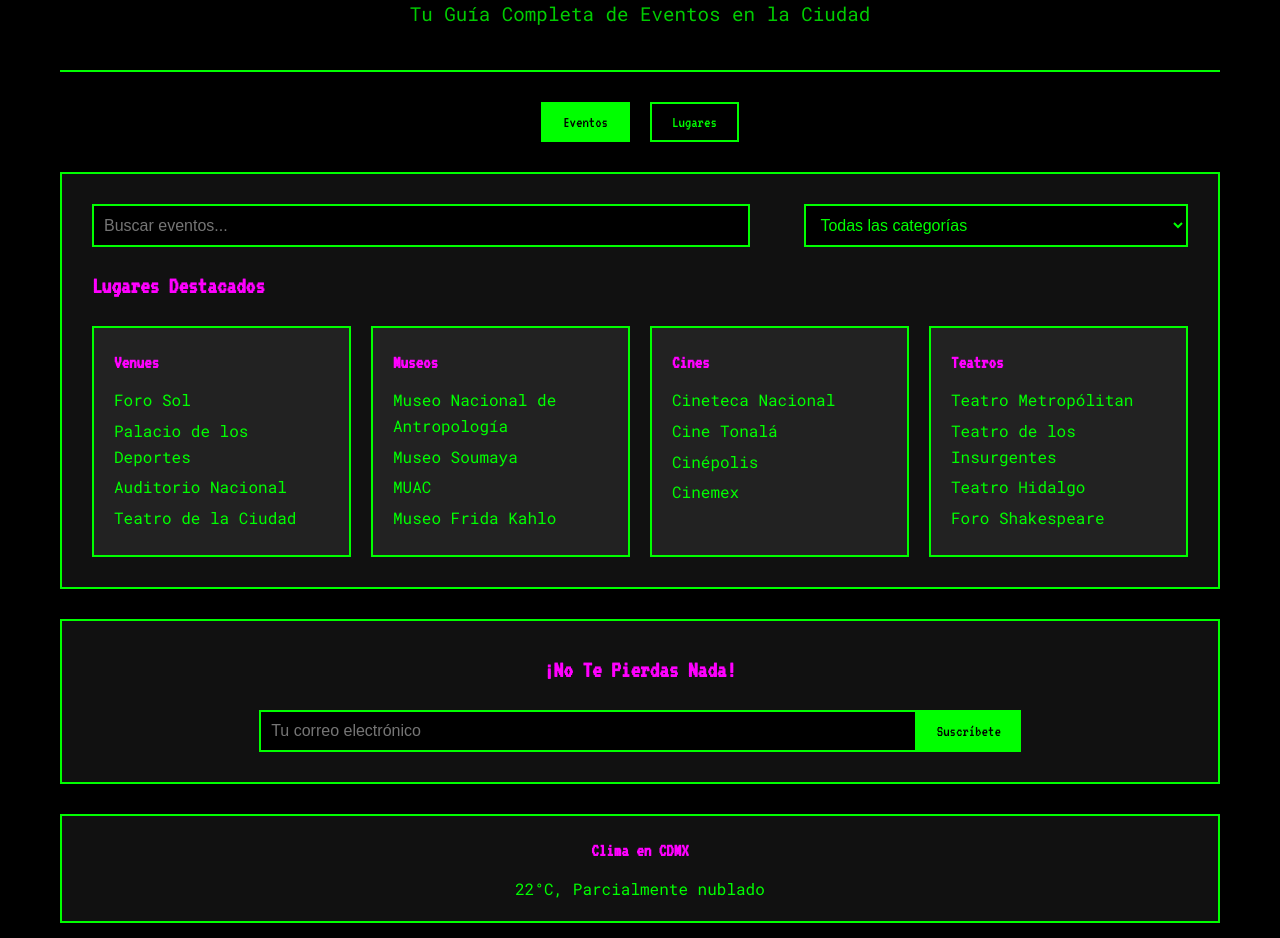
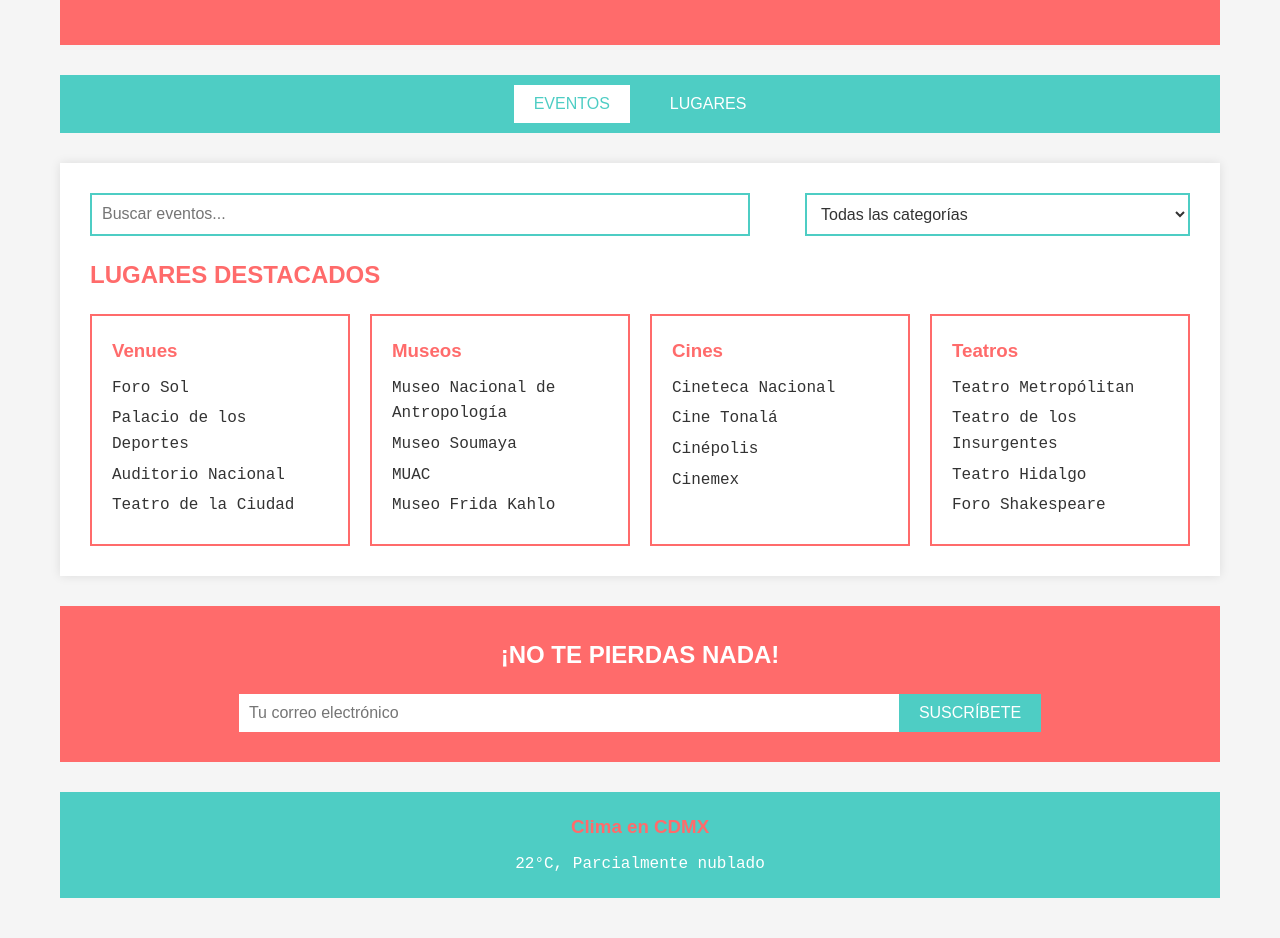
Before and after one commit to 0anush0/mx_hoy, a plain HTML site: page index.html in a window 1280 px wide. Shown: the part 163-1101 px from the top of the page. Drawn offline with Linux system fonts and the light colour scheme.

Commit message:
style update

```diff
--- a/styles.css
+++ b/styles.css
@@ -6,9 +6,9 @@
 }
 
 body {
-    font-family: 'Roboto Mono', monospace;
-    background-color: #000;
-    color: #0f0;
+    font-family: 'Courier New', monospace;
+    background-color: #f5f5f5;
+    color: #333;
     line-height: 1.6;
 }
 
@@ -22,21 +22,21 @@ body {
 header {
     text-align: center;
     padding: 40px 0;
-    border-bottom: 2px solid #0f0;
+    background-color: #ff6b6b;
     margin-bottom: 30px;
 }
 
 h1 {
-    font-family: 'VT323', monospace;
-    font-size: 4em;
-    color: #0f0;
-    text-shadow: 2px 2px #f0f;
+    font-family: 'Futura', sans-serif;
+    font-size: 3em;
+    color: #ffffff;
+    letter-spacing: 2px;
 }
 
 .tagline {
     font-size: 1.2em;
-    color: #0f0;
-    opacity: 0.8;
+    color: #ffffff;
+    font-style: italic;
 }
 
 /* Navigation styles */
@@ -44,37 +44,41 @@ nav {
     display: flex;
     justify-content: center;
     margin-bottom: 30px;
+    background-color: #4ecdc4;
+    padding: 10px 0;
 }
 
 .nav-button {
-    background-color: #000;
-    border: 2px solid #0f0;
-    color: #0f0;
+    background-color: transparent;
+    border: none;
+    color: #ffffff;
     padding: 10px 20px;
     margin: 0 10px;
     font-size: 1em;
     cursor: pointer;
     transition: all 0.3s ease;
-    font-family: 'VT323', monospace;
+    font-family: 'Futura', sans-serif;
+    text-transform: uppercase;
 }
 
 .nav-button:hover, .nav-button.active {
-    background-color: #0f0;
-    color: #000;
+    background-color: #ffffff;
+    color: #4ecdc4;
 }
 
 /* Main content styles */
 main {
-    background-color: #111;
-    border: 2px solid #0f0;
+    background-color: #ffffff;
     padding: 30px;
     margin-bottom: 30px;
+    box-shadow: 0 0 10px rgba(0,0,0,0.1);
 }
 
 h2 {
-    color: #f0f;
+    color: #ff6b6b;
     margin-bottom: 20px;
-    font-family: 'VT323', monospace;
+    font-family: 'Futura', sans-serif;
+    text-transform: uppercase;
 }
 
 #event-filters {
@@ -86,9 +90,9 @@ h2 {
 #event-search, #event-category {
     padding: 10px;
     font-size: 1em;
-    background-color: #000;
-    color: #0f0;
-    border: 2px solid #0f0;
+    border: 2px solid #4ecdc4;
+    background-color: #ffffff;
+    color: #333;
 }
 
 #event-search {
@@ -106,15 +110,15 @@ h2 {
 }
 
 .event, .place-category {
-    background-color: #222;
-    border: 2px solid #0f0;
+    background-color: #ffffff;
+    border: 2px solid #ff6b6b;
     padding: 20px;
     transition: transform 0.3s ease;
 }
 
 .event:hover, .place-category:hover {
     transform: translateY(-5px);
-    box-shadow: 0 5px 15px rgba(0, 255, 0, 0.3);
+    box-shadow: 0 5px 15px rgba(255,107,107,0.3);
 }
 
 .event-tags {
@@ -123,8 +127,8 @@ h2 {
 
 .event-tag {
     display: inline-block;
-    background-color: #0f0;
-    color: #000;
+    background-color: #4ecdc4;
+    color: #ffffff;
     padding: 2px 5px;
     margin-right: 5px;
     font-size: 0.8em;
@@ -132,9 +136,9 @@ h2 {
 }
 
 h3 {
-    color: #f0f;
+    color: #ff6b6b;
     margin-bottom: 10px;
-    font-family: 'VT323', monospace;
+    font-family: 'Futura', sans-serif;
 }
 
 ul {
@@ -143,20 +147,19 @@ ul {
 
 li {
     margin-bottom: 5px;
-    color: #0f0;
+    color: #333;
 }
 
 /* Email signup styles */
 #email-signup {
-    background-color: #111;
-    border: 2px solid #0f0;
+    background-color: #ff6b6b;
     padding: 30px;
     text-align: center;
     margin-bottom: 30px;
 }
 
 #email-signup h2 {
-    color: #f0f;
+    color: #ffffff;
     margin-bottom: 20px;
 }
 
@@ -168,33 +171,34 @@ li {
 #email {
     padding: 10px;
     font-size: 1em;
-    border: 2px solid #0f0;
-    background-color: #000;
-    color: #0f0;
+    border: none;
+    background-color: #ffffff;
+    color: #333;
     width: 60%;
 }
 
 #email-form button {
-    background-color: #0f0;
-    color: #000;
+    background-color: #4ecdc4;
+    color: #ffffff;
     border: none;
     padding: 10px 20px;
     font-size: 1em;
     cursor: pointer;
     transition: background-color 0.3s ease;
-    font-family: 'VT323', monospace;
+    font-family: 'Futura', sans-serif;
+    text-transform: uppercase;
 }
 
 #email-form button:hover {
-    background-color: #f0f;
+    background-color: #45b7ac;
 }
 
 /* Weather widget styles */
 #weather-widget {
-    background-color: #111;
-    border: 2px solid #0f0;
+    background-color: #4ecdc4;
     padding: 20px;
     text-align: center;
+    color: #ffffff;
 }
 
 /* Responsive adjustments */
```
